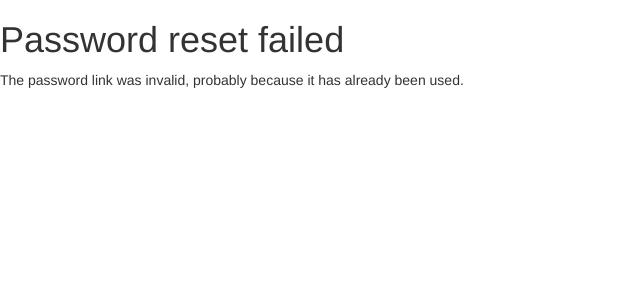
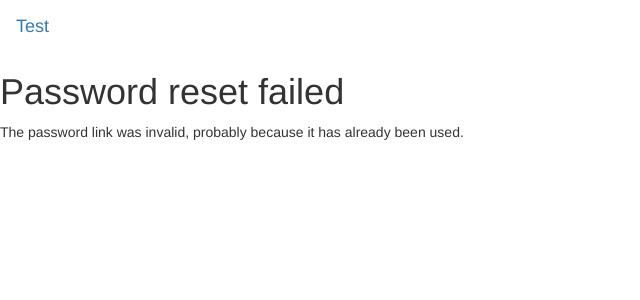
Before and after one commit to andysitu/mysite, a Django app: page /accounts/reset/1/1/ in a window 1280 px wide. Shown: the top 300 px of the page, without its empty margins (0-640 px from the left). Run offline with Django 3.2, Linux system fonts and the light colour scheme; some libraries are stand-ins or nearby versions.

Commit message:
tiny update

```diff
--- a/mysite/settings.py
+++ b/mysite/settings.py
@@ -26,7 +26,7 @@ SECRET_KEY = 'm4z(mi172wbnpk6y!5tqm(u&anc(a7$%hz4rm189syfp*(-_)d'
 # SECURITY WARNING: don't run with debug turned on in production!
 DEBUG = django_login_file.debug_status
 
-ALLOWED_HOSTS = [ '127.0.0.1', '192.168.1.8', 'rarafon.com', '104.131.152.209' ]
+ALLOWED_HOSTS = [ '127.0.0.1', '192.168.1.12', 'rarafon.com', '104.131.152.209' ]
 
 
 # Application definition
--- a/templates/base/base_generic.html
+++ b/templates/base/base_generic.html
@@ -2,6 +2,7 @@
 <html lange="en">
 <head>
     <meta charset="utf-8">
+    <meta name="viewport" content="width=device-width, initial-scale=1, shrink-to-fit=no">
 
     <title>{% block title %}{% endblock %}</title>
 
@@ -12,6 +13,9 @@
     {% endblock %}
 </head>
 <body>
+    <nav class="navbar navbar-light bg-faded">
+        <a class="navbar-brand" href="#">Test</a>
+    </nav>
     {% block content %}{% endblock %}
 
     {% block js %}
```
